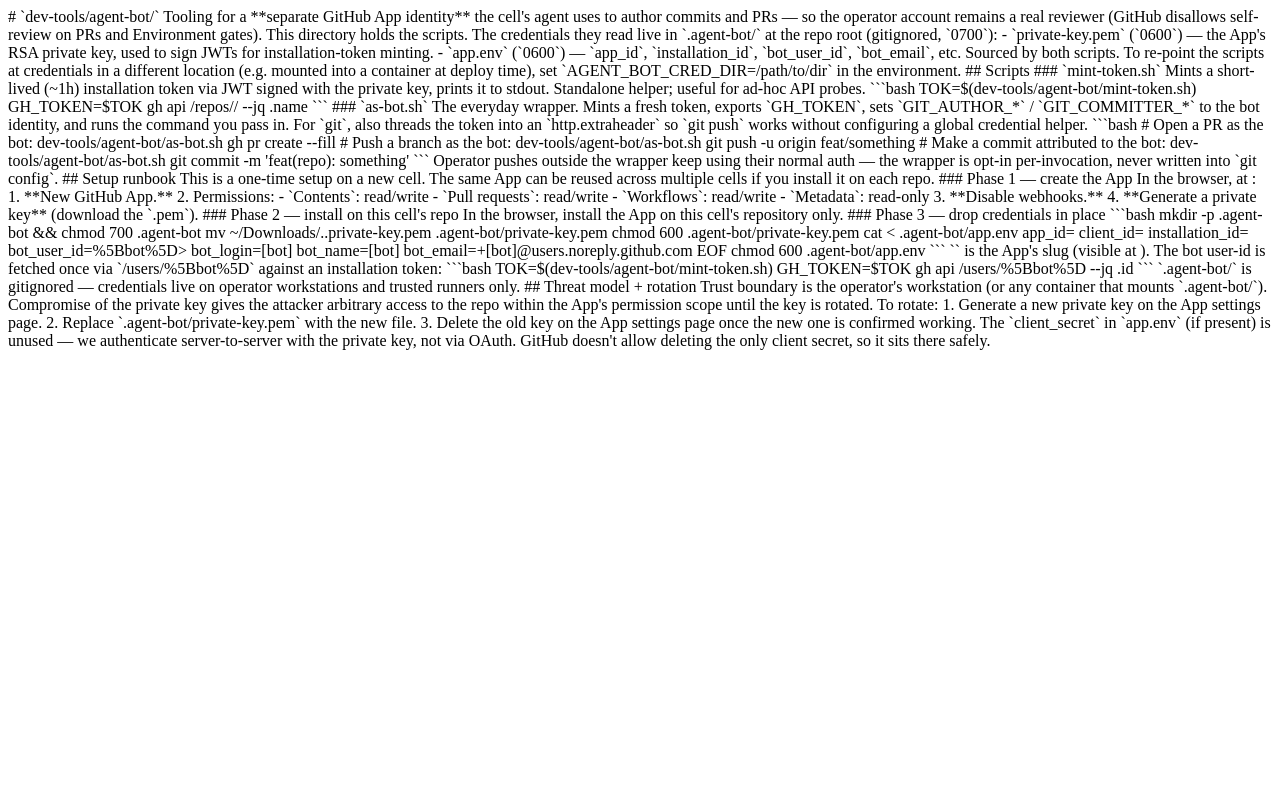
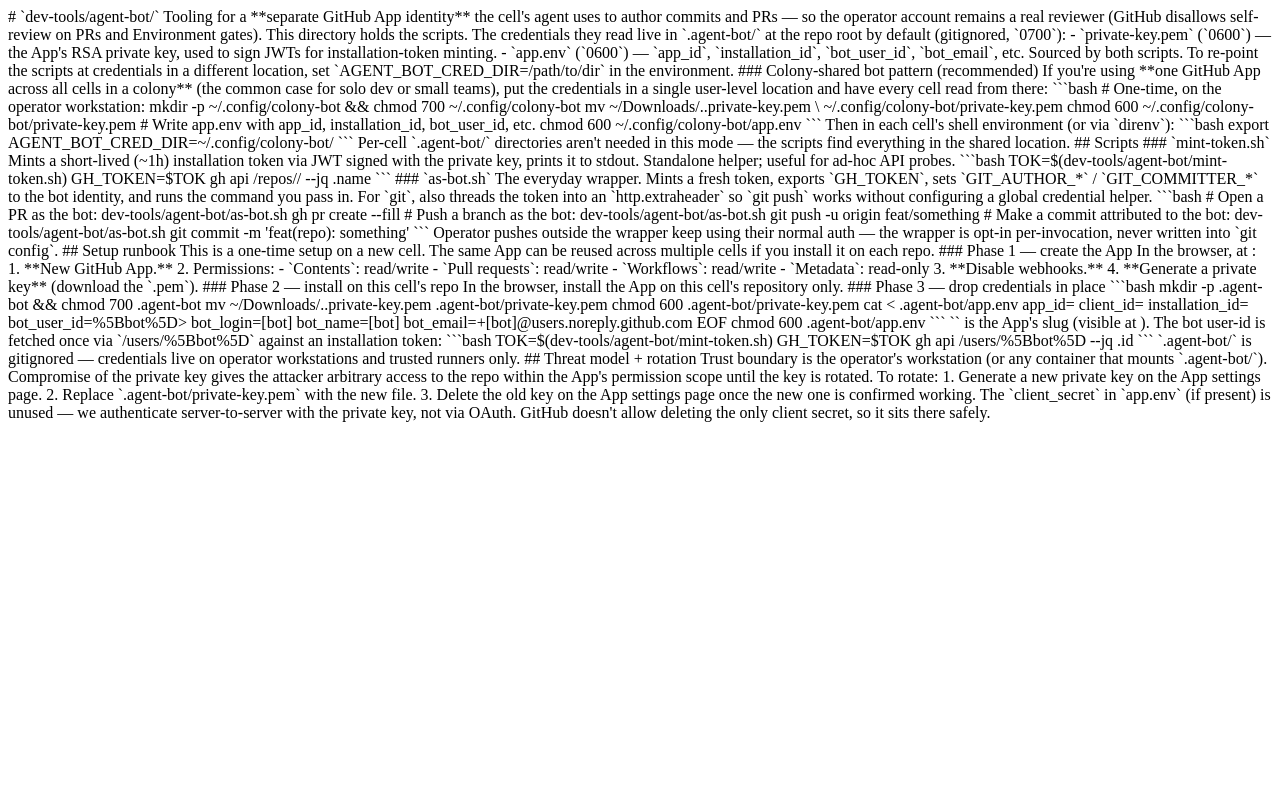
Before and after one commit to JSBaxter/stem-cell, a Python web app: template template/dev-tools/agent-bot/README.md.jinja in a window 1280 px wide. Run offline with Jinja, Linux system fonts and the light colour scheme; the template is opened without the code that fills it, so the values that code supplies are empty.

Commit message:
feat(template): bot-identity by default, exit-after-PR rule, colony-shared-bot pattern
Three changes around the agent-bot identity story, motivated by
moving from honor-system branch protection to actual approval gating:

1. include_bot_identity now defaults to true. Cells without an App
   configured get the scaffolding but no functional impact (scripts
   look for credentials at AGENT_BOT_CRED_DIR or .agent-bot/, fail
   cleanly if not present). Future cells inherit the bot pattern
   without per-spawn ceremony.

2. CONTRIBUTING.md now branches on include_bot_identity:
   - Bot mode: documents that operator approves bot's PRs (bot
     cannot self-approve, branch protection enforces); adds the
     explicit 'after opening PR, exit the session' rule
   - Non-bot mode: keeps the prior self-approval guidance

3. CLAUDE.md commit checklist gains two bot-mode bullets: use as-bot
   wrapper for git ops, and exit after PR (with block_task +
   close_session+awaiting_review).

4. agent-bot/README.md documents the colony-shared-bot pattern: one
   GitHub App installed across all repos, credentials at
   ~/.config/colony-bot/, AGENT_BOT_CRED_DIR points cells at it. This
   is the right shape for solo dev or small teams.

````diff
--- a/copier.yml
+++ b/copier.yml
@@ -126,8 +126,10 @@ include_bot_identity:
   help: |
     Include dev-tools/agent-bot/ — wrappers (mint-token.sh, as-bot.sh) for
     a separate GitHub App bot identity, so the operator can be a real
-    reviewer on the agent's PRs. Requires creating the App externally.
-  default: false
+    reviewer on the agent's PRs. Requires creating the App externally
+    (see dev-tools/agent-bot/README.md). Default true; turn off if
+    you're sure you'll never use a bot identity for this cell.
+  default: true
 
 github_remote:
   type: bool
--- a/template/dev-tools/agent-bot/README.md.jinja
+++ b/template/dev-tools/agent-bot/README.md.jinja
@@ -6,16 +6,40 @@ reviewer (GitHub disallows self-review on PRs and Environment
 gates).
 
 This directory holds the scripts. The credentials they read live in
-`.agent-bot/` at the repo root (gitignored, `0700`):
+`.agent-bot/` at the repo root by default (gitignored, `0700`):
 
 - `private-key.pem` (`0600`) — the App's RSA private key, used to
   sign JWTs for installation-token minting.
 - `app.env` (`0600`) — `app_id`, `installation_id`, `bot_user_id`,
   `bot_email`, etc. Sourced by both scripts.
 
-To re-point the scripts at credentials in a different location (e.g.
-mounted into a container at deploy time), set
+To re-point the scripts at credentials in a different location, set
 `AGENT_BOT_CRED_DIR=/path/to/dir` in the environment.
+
+### Colony-shared bot pattern (recommended)
+
+If you're using **one GitHub App across all cells in a colony** (the
+common case for solo dev or small teams), put the credentials in a
+single user-level location and have every cell read from there:
+
+```bash
+# One-time, on the operator workstation:
+mkdir -p ~/.config/colony-bot && chmod 700 ~/.config/colony-bot
+mv ~/Downloads/<app>.<date>.private-key.pem \
+   ~/.config/colony-bot/private-key.pem
+chmod 600 ~/.config/colony-bot/private-key.pem
+# Write app.env with app_id, installation_id, bot_user_id, etc.
+chmod 600 ~/.config/colony-bot/app.env
+```
+
+Then in each cell's shell environment (or via `direnv`):
+
+```bash
+export AGENT_BOT_CRED_DIR=~/.config/colony-bot/
+```
+
+Per-cell `.agent-bot/` directories aren't needed in this mode — the
+scripts find everything in the shared location.
 
 ## Scripts
 
````
Also changed, not shown: template/CLAUDE.md.jinja (+9 -0 lines), template/CONTRIBUTING.md.jinja (+14 -4 lines).
